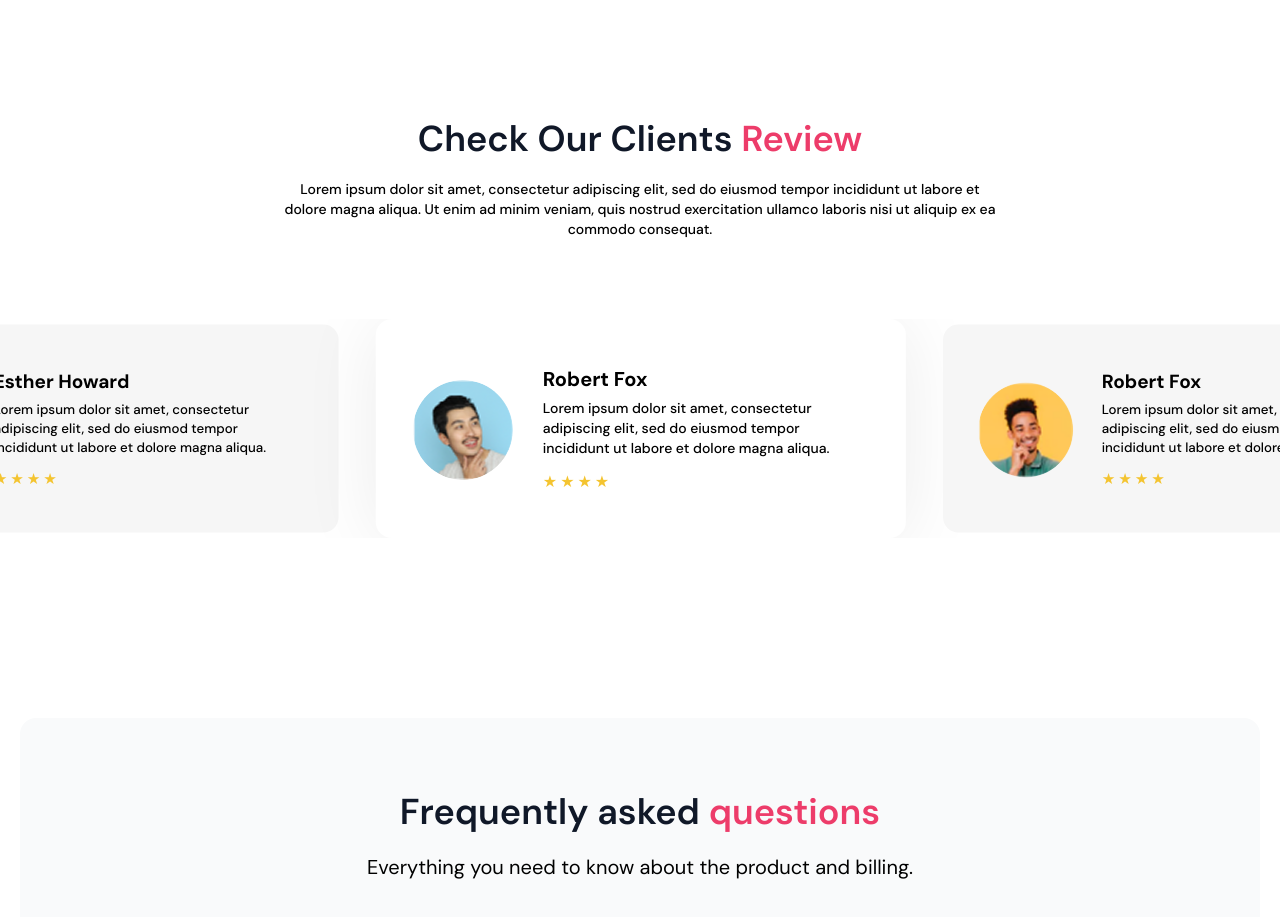
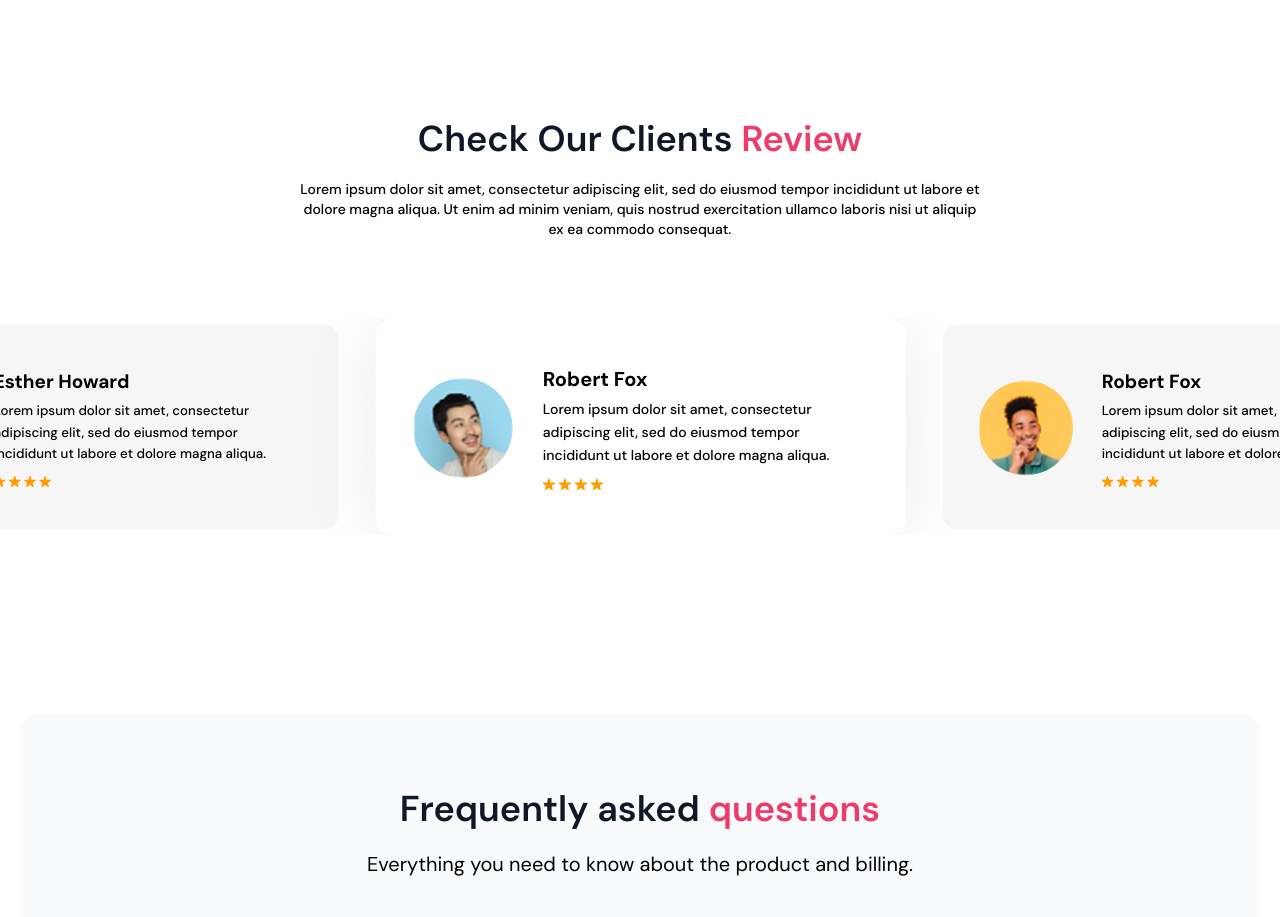
Before and after one commit to jihadcodes/onelittleweb-hiring-task, a Next.js app: page / in a window 1280 px wide. Shown: the part 5242-6159 px from the top of the page. Built offline with nearby package versions, Linux system fonts and the light colour scheme.

Commit message:
fix(testimonials): fix broken svg star icon and extract as StarIcon component

```diff
--- a/src/components/sections/TestimonialsSection.jsx
+++ b/src/components/sections/TestimonialsSection.jsx
@@ -5,8 +5,13 @@ import { useCallback, useEffect, useState } from 'react'
 import Image from 'next/image'
 import { testimonials } from "@/lib/data";
 
+const StarIcon = () => (
+  <svg width="13" height="13" viewBox="0 0 11 10" fill="none" xmlns="http://www.w3.org/2000/svg">
+    <path d="M4.66845 0.345362C4.81813 -0.115293 5.46983 -0.115294 5.61951 0.345361L6.49107 3.02773C6.558 3.23374 6.74998 3.37323 6.96659 3.37323H9.78701C10.2714 3.37323 10.4728 3.99303 10.0809 4.27773L7.79914 5.93553C7.62389 6.06285 7.55057 6.28854 7.6175 6.49455L8.48906 9.17692C8.63873 9.63758 8.11149 10.0206 7.71964 9.73594L5.43788 8.07814C5.26263 7.95082 5.02533 7.95082 4.85009 8.07814L2.56833 9.73594C2.17647 10.0206 1.64923 9.63758 1.79891 9.17692L2.67046 6.49455C2.7374 6.28854 2.66407 6.06285 2.48883 5.93553L0.207064 4.27773C-0.184792 3.99303 0.0165946 3.37323 0.500956 3.37323H3.32137C3.53798 3.37323 3.72996 3.23375 3.7969 3.02773L4.66845 0.345362Z" fill="#FF9D00"/>
+  </svg>
+)
 
-const TestimonialsSection = ()  => {
+const TestimonialsSection = () => {
   const [emblaRef, emblaApi] = useEmblaCarousel(
     { loop: true, align: "center", startIndex: 1 },
     [Autoplay({ delay: 3000, stopOnInteraction: false })]
@@ -26,32 +31,40 @@ const TestimonialsSection = ()  => {
   }, [emblaApi, onSelect])
 
   return (
-    <>
-      <section className="mb-45">
-        <div className="text-center mb-20 max-w-[713px] mx-auto">
-          <h2 className="text-3xl sm:text-4xl font-semibold text-[#101828] mb-5 -tracking-[2%]">
+    <section className="mb-20 sm:mb-45">
+
+      {/* Section heading */}
+      <div className="text-center mb-10 sm:mb-20 max-w-[713px] mx-auto px-4">
+        <h2 className="text-2xl sm:text-3xl lg:text-4xl font-semibold text-[#101828] mb-5 -tracking-[2%]">
           Check Our Clients{" "}
           <span className="text-[#ED3C6A]">Review</span>
         </h2>
         <p className="text-[#000000] text-sm font-medium">
-            Lorem ipsum dolor sit amet, consectetur adipiscing elit, sed do eiusmod tempor incididunt ut labore et dolore magna aliqua. Ut enim ad minim veniam, quis nostrud exercitation ullamco laboris nisi ut aliquip ex ea commodo consequat.
+          Lorem ipsum dolor sit amet, consectetur adipiscing elit, sed do
+          eiusmod tempor incididunt ut labore et dolore magna aliqua. Ut enim ad
+          minim veniam, quis nostrud exercitation ullamco laboris nisi ut
+          aliquip ex ea commodo consequat.
         </p>
       </div>
 
+      {/* Carousel */}
       <div className="overflow-hidden" ref={emblaRef}>
-          <div className="flex gap-6">
+        <div className="flex gap-4 sm:gap-6">
           {testimonials.map((t, index) => (
             <div
               key={t.id}
-                className="flex-none w-[530px]"
+              className="flex-none w-[85vw] sm:w-[400px] lg:w-[530px]"
             >
-                <div className={`rounded-2xl pt-11.5 pb-11 pl-9.25 pr-10.5 transition-all duration-300 ${
+              <div className={`rounded-2xl p-6 sm:pt-11.5 sm:pb-11 sm:pl-9.25 sm:pr-10.5 transition-all duration-300 ${
                 index === selectedIndex
                   ? "bg-white shadow-[0px_4px_77px_0px_rgba(0,0,0,0.08)] opacity-100 scale-100"
                   : "bg-[#F6F6F6] opacity-100 scale-95"
               }`}>
-                  <div className="flex items-center gap-7.5">
-                    <div className="w-[100px] h-[100px] rounded-full overflow-hidden flex-shrink-0">
+
+                <div className="flex items-center gap-4 sm:gap-7.5">
+
+                  {/* Avatar */}
+                  <div className="w-16 h-16 sm:w-[100px] sm:h-[100px] rounded-full overflow-hidden flex-shrink-0">
                     <Image
                       src={t.image}
                       alt={t.name}
@@ -60,23 +73,34 @@ const TestimonialsSection = ()  => {
                       className="object-cover w-full h-full"
                     />
                   </div>
+
                   <div>
-                      <h4 className="font-bold text-[#000000] text-xl mb-1.25">{t.name}</h4>
-                      <p className="text-[#000000] text-sm font-medium  mb-3 leading-auto ">{t.text}</p>
-                      <div className="flex gap-0.75">
+                    {/* Reviewer name */}
+                    <h4 className="font-bold text-[#000000] text-base sm:text-xl mb-1.25">
+                      {t.name}
+                    </h4>
+
+                    {/* Review text */}
+                    <p className="text-[#000000] text-xs sm:text-sm font-medium mb-3 leading-relaxed line-clamp-3 sm:line-clamp-none">
+                      {t.text}
+                    </p>
+
+                    {/* Star rating */}
+                    <div className="flex items-center gap-0.75">
                       {Array.from({ length: t.stars }).map((_, i) => (
-                          <span key={i} className="text-[#F4C430] text-base">★</span>
+                        <StarIcon key={i} />
                       ))}
                     </div>
                   </div>
+
                 </div>
               </div>
             </div>
           ))}
         </div>
       </div>
+
     </section>
-    </>
   )
 }
 
```
Lines whose indentation alone changed are shown as unchanged.
